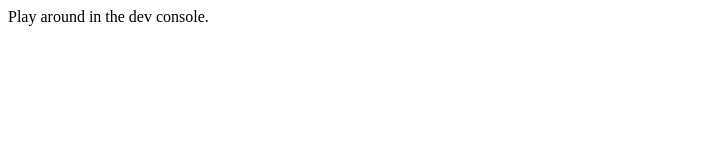
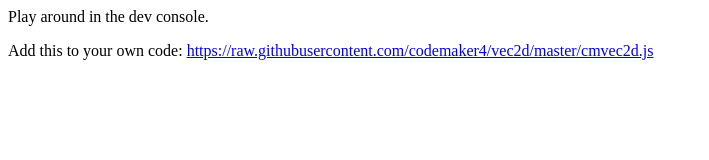
Before and after one commit to codemaker4/vec2d, a plain HTML site: page index.html in a window 1280 px wide. Shown: the whole page, without its empty margins (0-709 px from the left). Drawn offline with Linux system fonts and the light colour scheme.

Commit message:
added source code link to example page

```diff
--- a/index.html
+++ b/index.html
@@ -7,6 +7,7 @@
 </head>
 <body>
     <p>Play around in the dev console.</p>
-    <script src="cmvec2d.js"></script>
+    <p>Add this to your own code: <a href="https://raw.githubusercontent.com/codemaker4/vec2d/master/cmvec2d.js">https://raw.githubusercontent.com/codemaker4/vec2d/master/cmvec2d.js</a></p>
+    <script src="https://raw.githubusercontent.com/codemaker4/vec2d/master/cmvec2d.js"></script>
 </body>
 </html>
```
